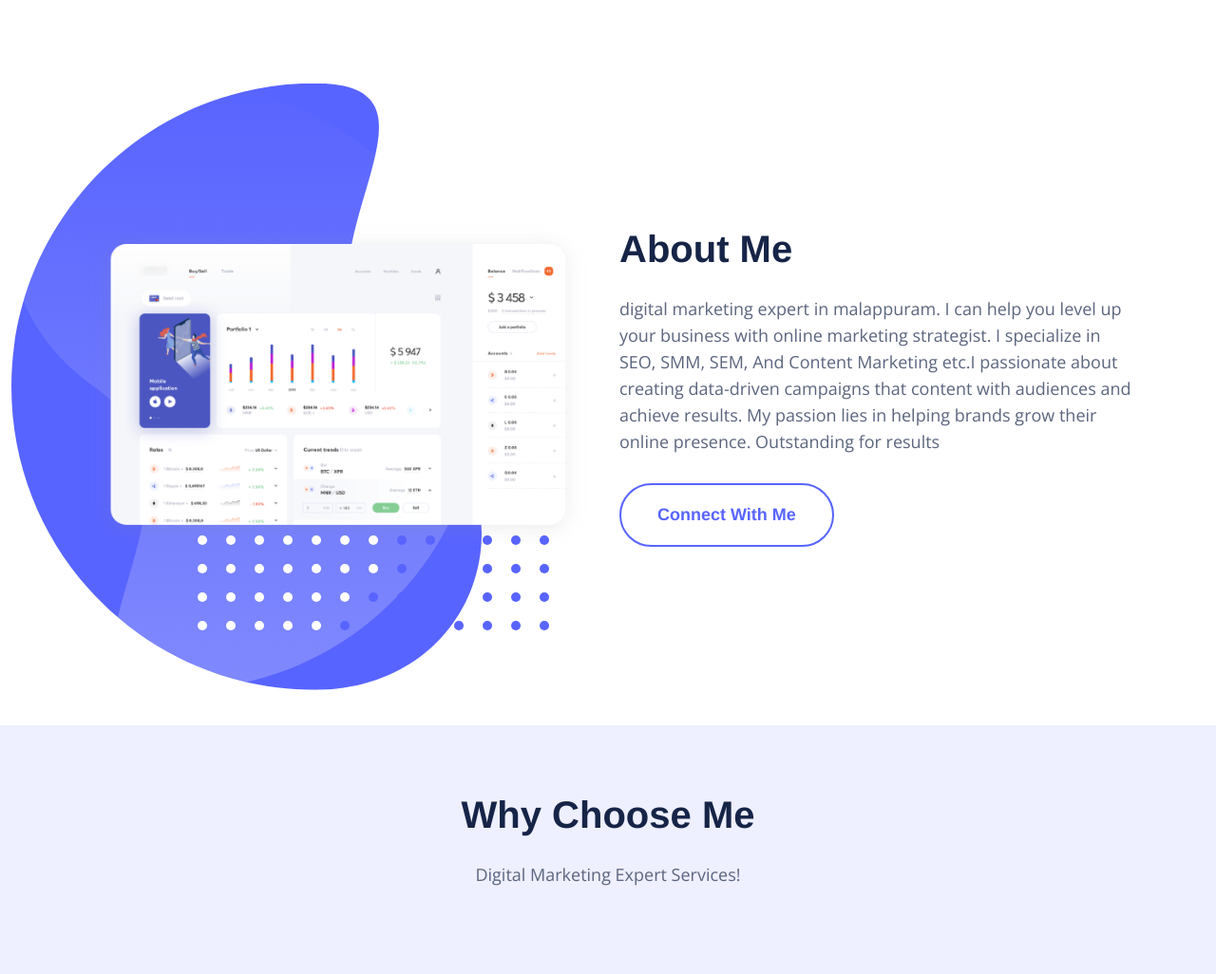
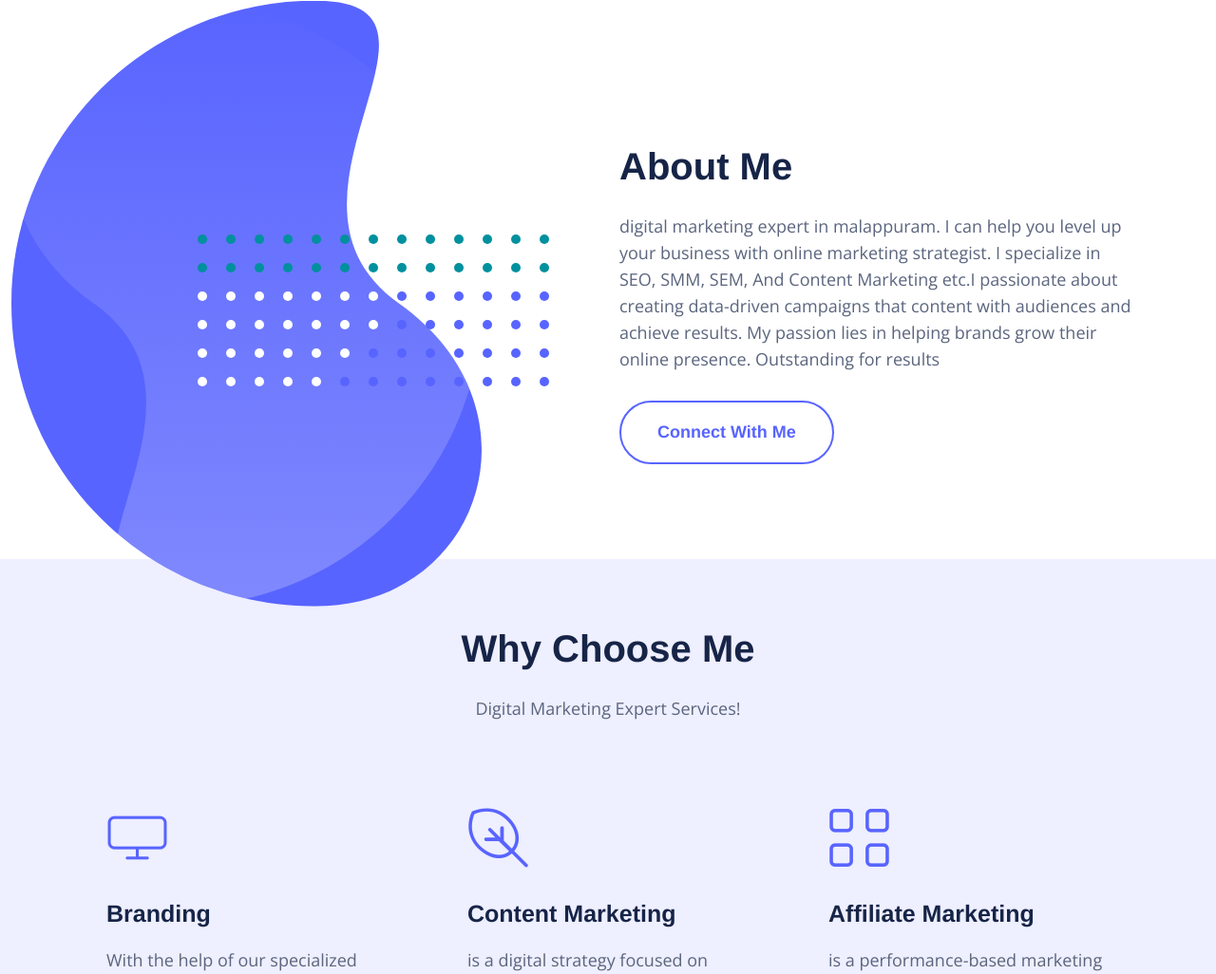
Before and after one commit to akhilnkmarketer/Akhil, a plain HTML site: page index.html in a window 1280 px wide. Shown: the part 1414-2440 px from the top of the page at 95% size. Drawn offline with nearby package versions, Linux system fonts and the light colour scheme; a script that the page names is missing.

Commit message:
Update index.html

```diff
--- a/index.html
+++ b/index.html
@@ -181,7 +181,7 @@
         <div class="row align-items-center">
           <div class="col-xl-6 col-lg-6">
             <div class="about-img">
-              <img src="assets/img/about/about-1.png" alt="" class="w-100" />
+              <img src="" alt="" class="w-100" />
               <img
                 src="assets/img/about/about-left-shape.svg"
                 alt=""
```
